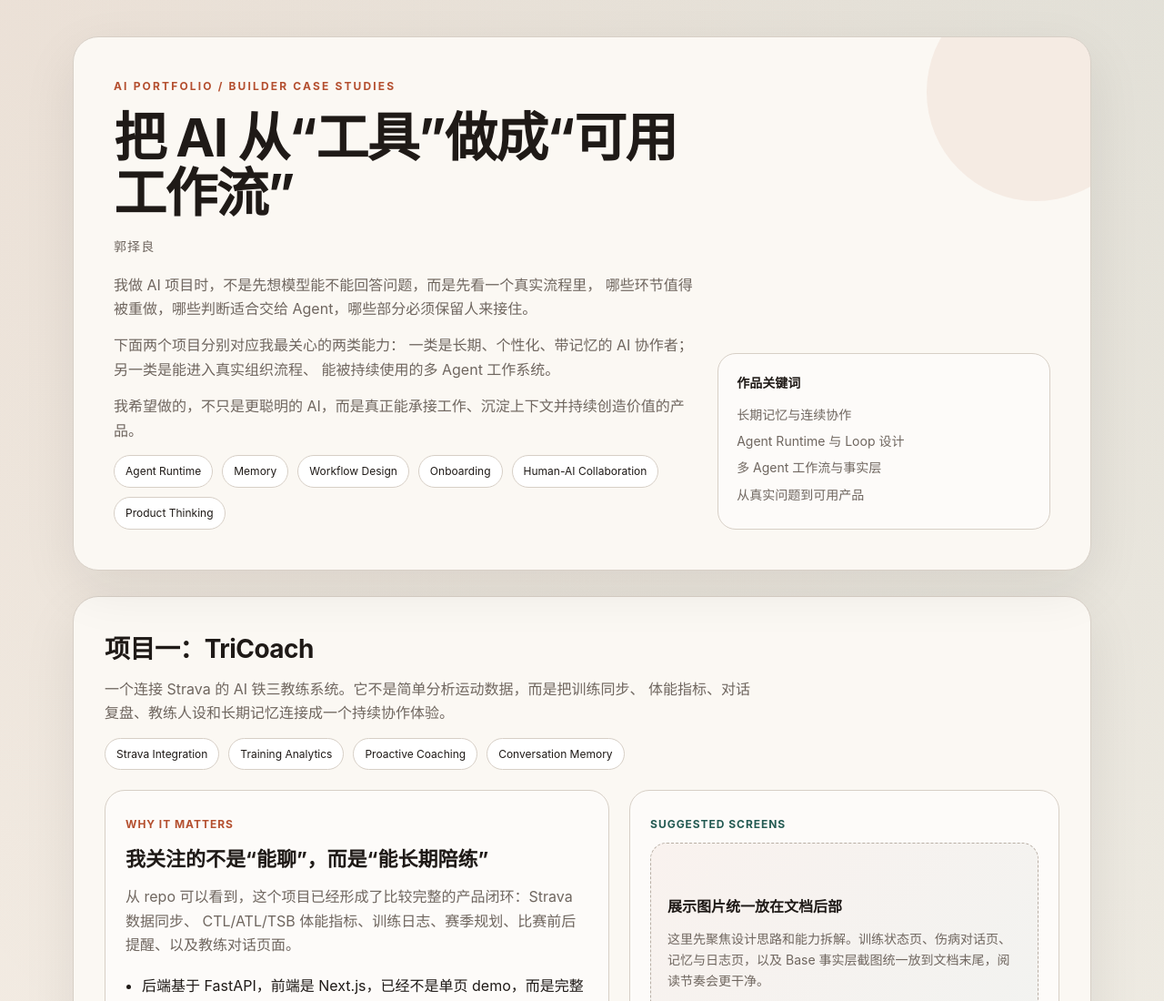
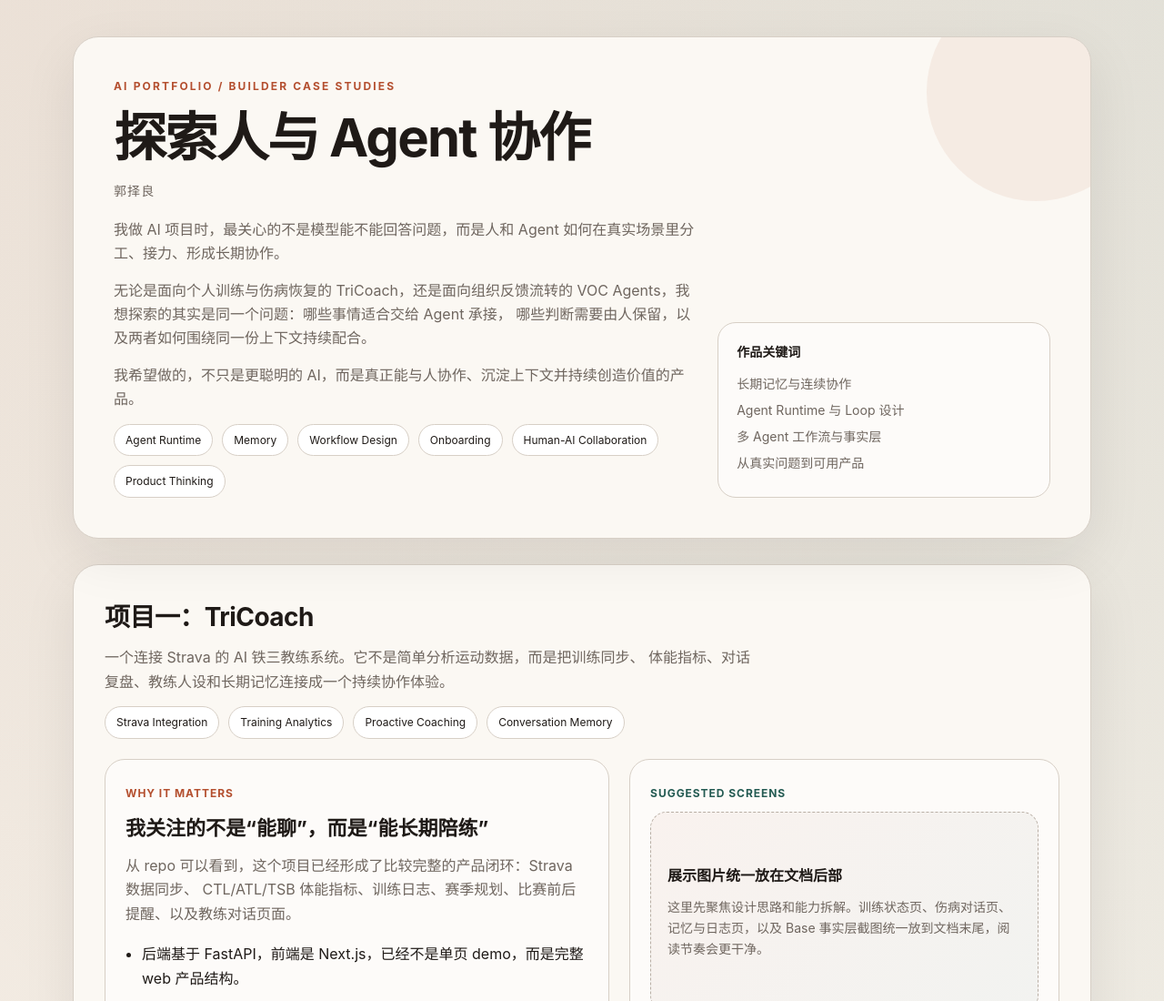
Before and after one commit to DiabloZhang/ai-portfolio-showcase, a website: page ai_portfolio_showcase.html in a window 1280 px wide. Shown: the top 1100 px of the page at 91% size. Drawn offline with Linux system fonts and the light colour scheme.

Commit message:
Refocus portfolio on human-agent collaboration

```diff
--- a/ai_portfolio_showcase.html
+++ b/ai_portfolio_showcase.html
@@ -3,7 +3,7 @@
   <head>
     <meta charset="UTF-8" />
     <meta name="viewport" content="width=device-width, initial-scale=1.0" />
-    <title>郭择良｜AI 项目作品集</title>
+    <title>探索人与 Agent 协作｜AI 项目作品集</title>
     <style>
       :root {
         --bg: #f4f0e8;
@@ -468,19 +468,19 @@
         <div class="eyebrow">AI Portfolio / Builder Case Studies</div>
         <div class="hero-grid">
           <div>
-            <h1>把 AI 从“工具”做成“可用工作流”</h1>
+            <h1>探索人与 Agent 协作</h1>
             <div class="tiny-name">郭择良</div>
             <p>
-              我做 AI 项目时，不是先想模型能不能回答问题，而是先看一个真实流程里，
-              哪些环节值得被重做，哪些判断适合交给 Agent，哪些部分必须保留人来接住。
+              我做 AI 项目时，最关心的不是模型能不能回答问题，而是人和 Agent
+              如何在真实场景里分工、接力、形成长期协作。
             </p>
             <p>
-              下面两个项目分别对应我最关心的两类能力：
-              一类是长期、个性化、带记忆的 AI 协作者；另一类是能进入真实组织流程、
-              能被持续使用的多 Agent 工作系统。
+              无论是面向个人训练与伤病恢复的 TriCoach，还是面向组织反馈流转的 VOC
+              Agents，我想探索的其实是同一个问题：哪些事情适合交给 Agent 承接，
+              哪些判断需要由人保留，以及两者如何围绕同一份上下文持续配合。
             </p>
             <p>
-              我希望做的，不只是更聪明的 AI，而是真正能承接工作、沉淀上下文并持续创造价值的产品。
+              我希望做的，不只是更聪明的 AI，而是真正能与人协作、沉淀上下文并持续创造价值的产品。
             </p>
             <div class="pill-row">
               <div class="pill">Agent Runtime</div>
```
